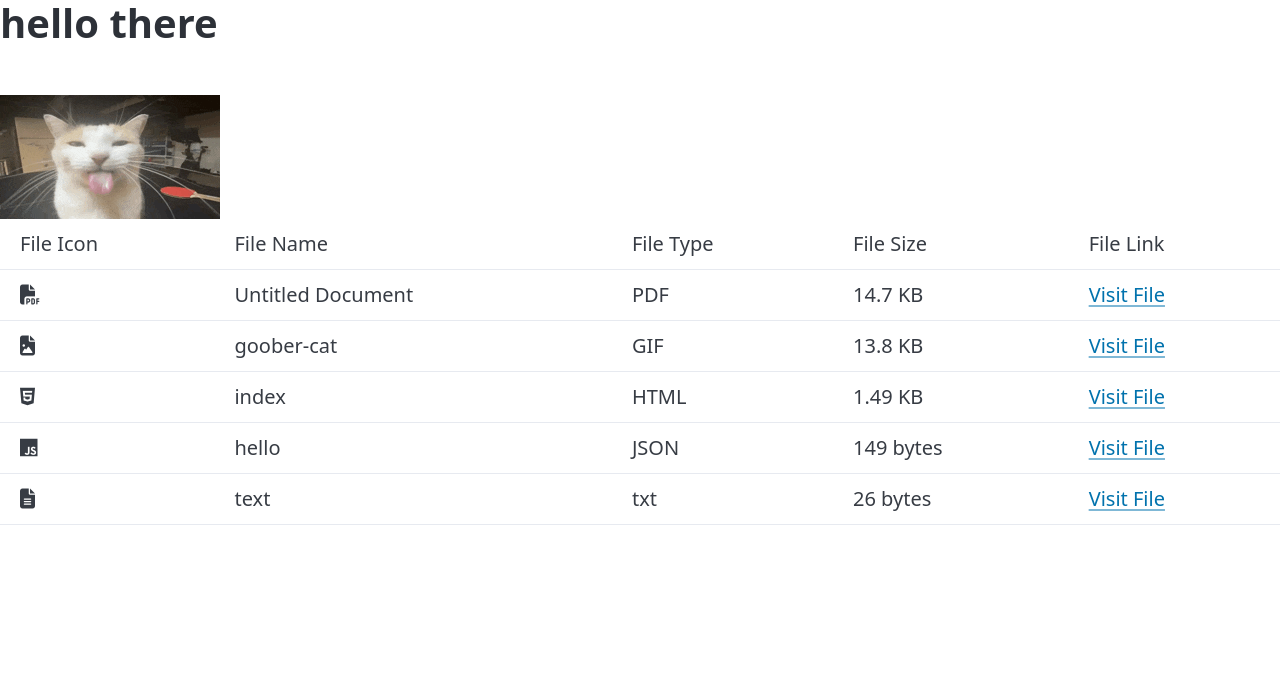
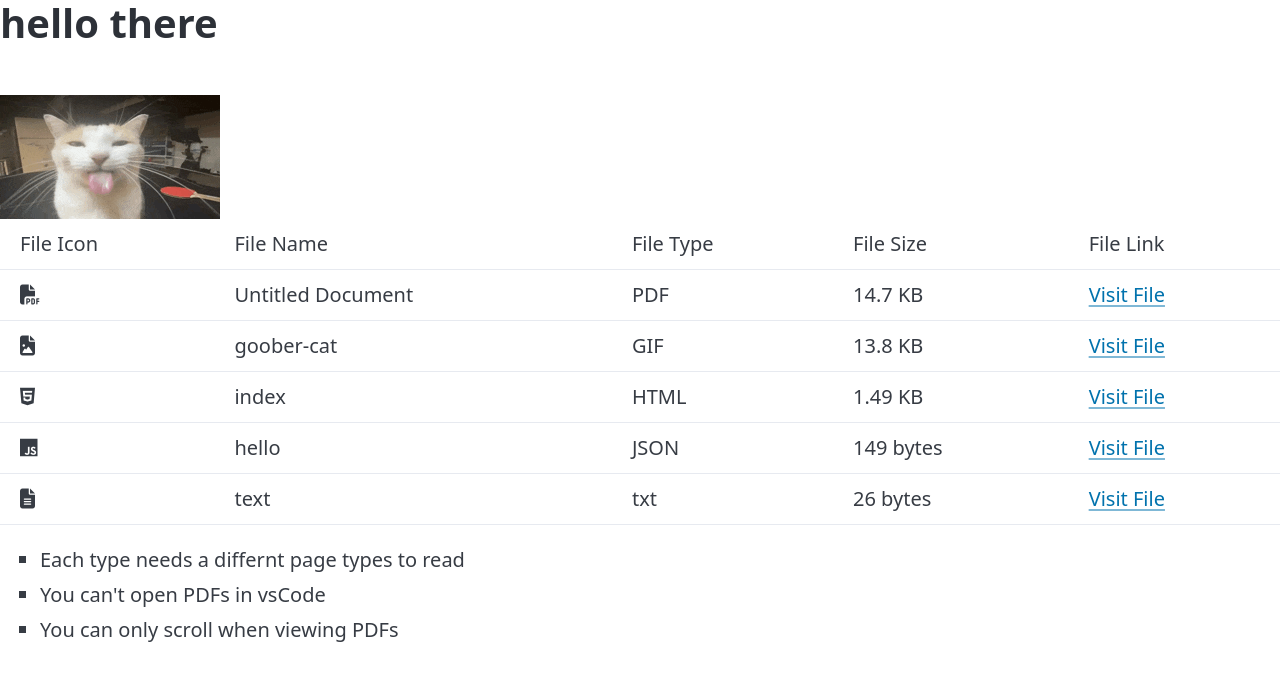
Before and after one commit to DanielDM123/file-browser, a plain HTML site: page index.html in a window 1280 px wide. Drawn offline with nearby package versions, Linux system fonts and the light colour scheme.

Commit message:
unordered list

```diff
--- a/index.html
+++ b/index.html
@@ -67,8 +67,14 @@
                     <th><a href="text.txt">Visit File</th>
                 </tr>
 
+            </table>
 
-            </table>
+            <ul>
+                <li>Each type needs a differnt page types to read</li>
+                <li>You can't open PDFs in vsCode</li>
+                <li>You can only scroll when viewing PDFs</li>
+            </ul>
+
 
     </body>
 </HTML>
```
